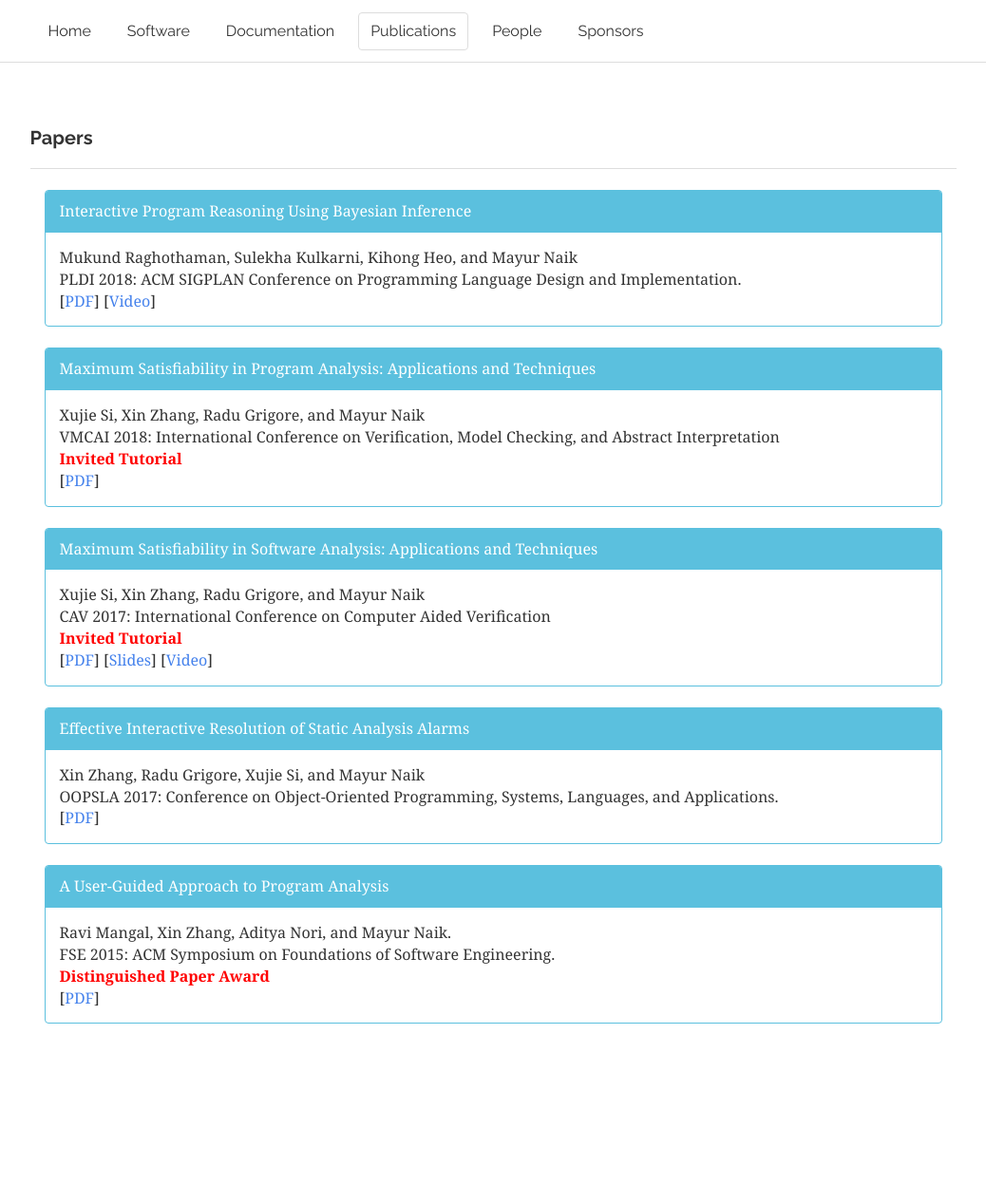
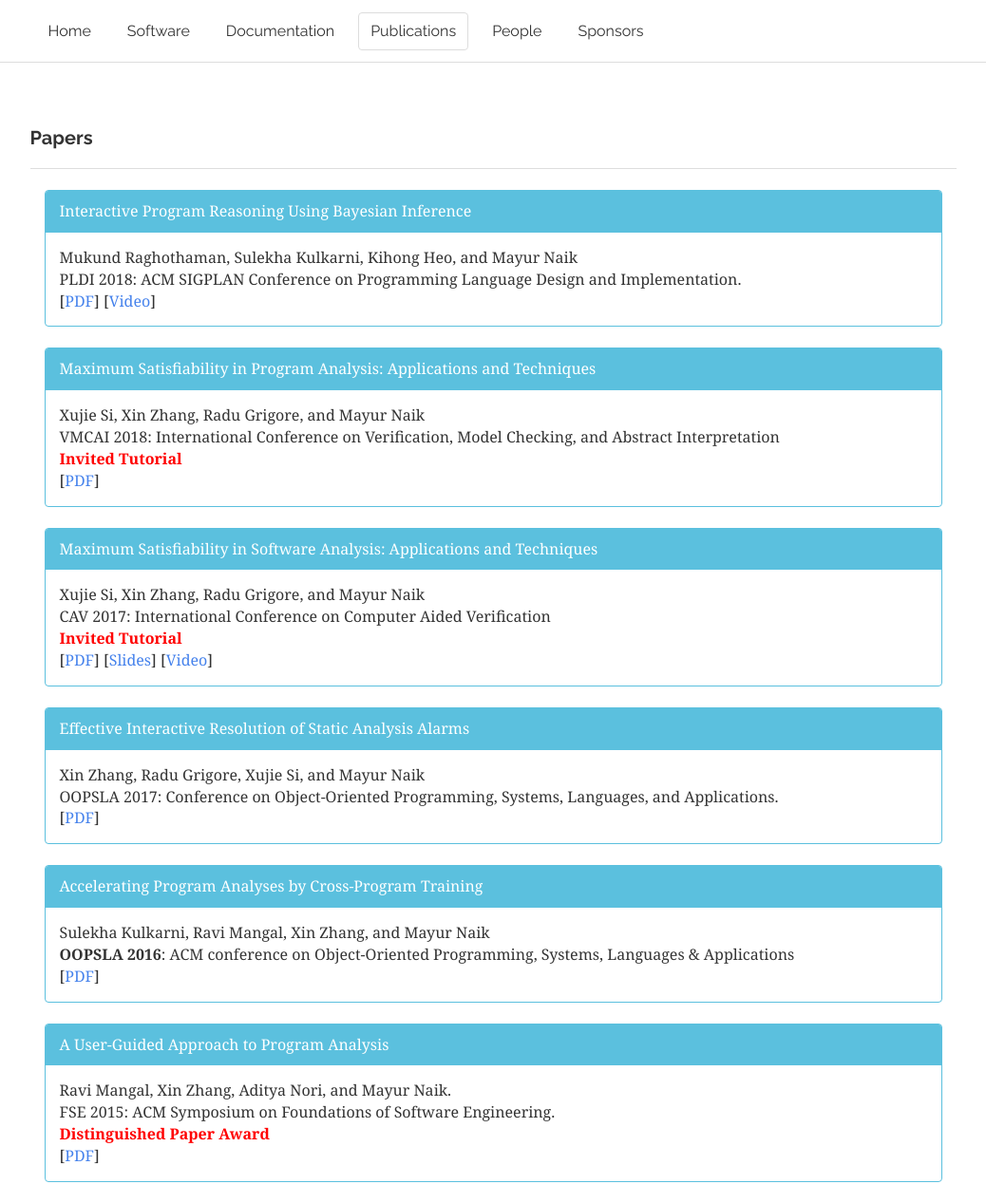
Before and after one commit to petablox-project/petablox-project.github.io, a Jekyll site: the page built from pubs.html, in a window 1280 px wide and 1267 px high. Shown: the whole window at 95% size, without its empty margins (121-1159 px from the left). Built offline with Jekyll 4.4.1, drawn with Linux system fonts in a browser that asks for light colours; nearby versions of some CDN libraries.

Commit message:
Update pubs.yml

```diff
--- a/_data/pubs.yml
+++ b/_data/pubs.yml
@@ -35,6 +35,11 @@
   authors: "Xin Zhang, Radu Grigore, Xujie Si, and Mayur Naik"
   paper: pubs/oopsla17.pdf
 
+- title: "Accelerating Program Analyses by Cross-Program Training"
+  conference: "<b>OOPSLA 2016</b>: ACM conference on Object-Oriented Programming, Systems, Languages & Applications"
+  authors: "Sulekha Kulkarni, Ravi Mangal, Xin Zhang, and Mayur Naik"
+  paper: "http://www.cis.upenn.edu/~mhnaik/papers/oopsla16.pdf"
+
 - title: "A User-Guided Approach to Program Analysis"
   conference: "FSE 2015: ACM Symposium on Foundations of Software Engineering."
   authors: "Ravi Mangal, Xin Zhang, Aditya Nori, and Mayur Naik."
```
